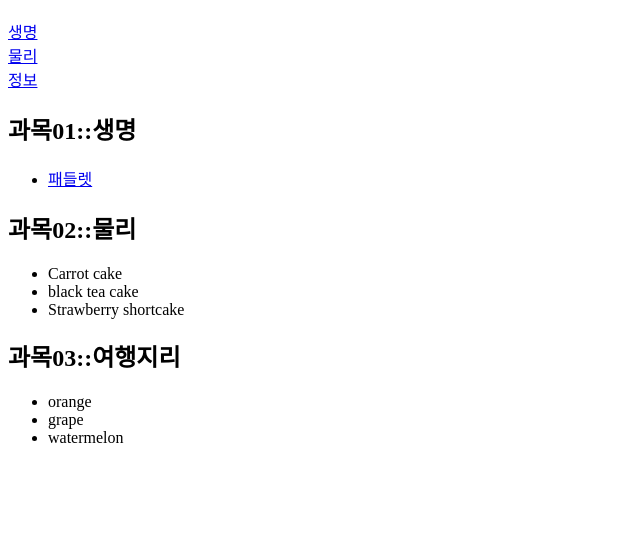
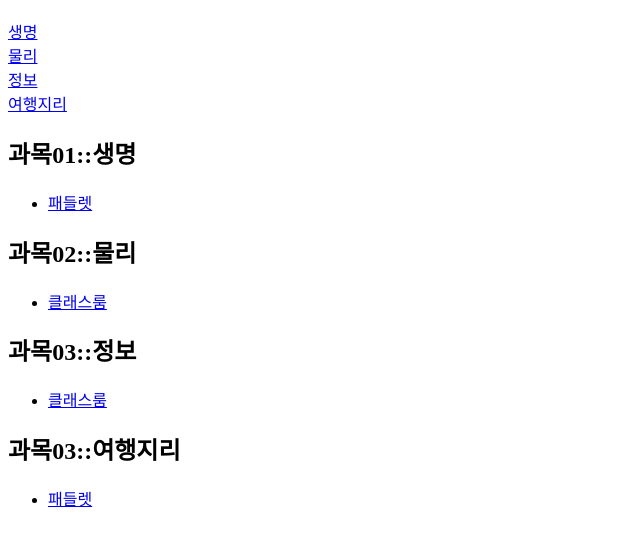
Before and after one commit to ummjunshik/ummjunshik.github.io, a plain HTML site: page index.html in a window 1280 px wide. Shown: the part 70-616 px from the top of the page, without its empty margins (0-640 px from the left). Drawn offline with Linux system fonts and the light colour scheme.

Commit message:
index.html

```diff
--- a/index.html
+++ b/index.html
@@ -8,6 +8,7 @@
         <a href="#index1">생명</a><br>
         <a href="#index2">물리</a><br>
         <a href="#index3">정보</a><br>
+        <a href="#index4">여행지리</a><br>
 
 
         <h2 id="index1">과목01::생명</h2>
@@ -18,17 +19,21 @@
 
         <h2 id="index2">과목02::물리</h2>
         <ul>
-            <li>Carrot cake</li>
-            <li>black tea cake</li>
-            <li>Strawberry shortcake</li>
+            <li><a href="https://classroom.google.com/u/0/c/NjY4OTMyOTIxODM1" target="_blank">클래스룸</a></li>
         </ul>
 
-        <h2 id="index3">과목03::여행지리</h2>
+        <h2 id="index3">과목03::정보</h2>
         <ul>
-            <li>orange</li>
-            <li>grape</li>
-            <li>watermelon</li>
+            <li><a href="https://classroom.google.com/u/0/c/NjY2NTE5NzQ0Nzkz" target="_blank">클래스룸</a></li>
         </ul>
+
+
+        <h2 id="index4">과목03::여행지리</h2>
+        <ul>
+            <li><a href="https://classroom.google.com/u/0/c/NjY2NTE5NzQ0Nzkz" target="_blank">패들렛</a></li>
+        </ul>
+
+
 
     </body>
 </html>
```
